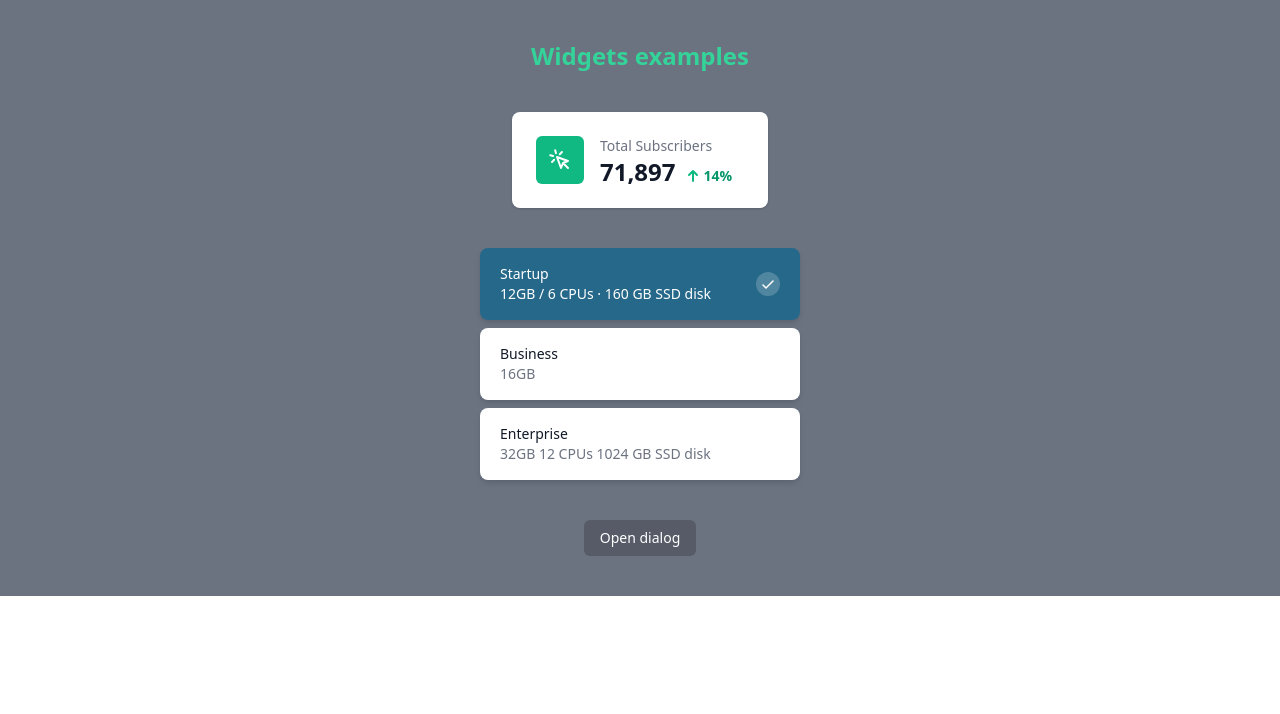
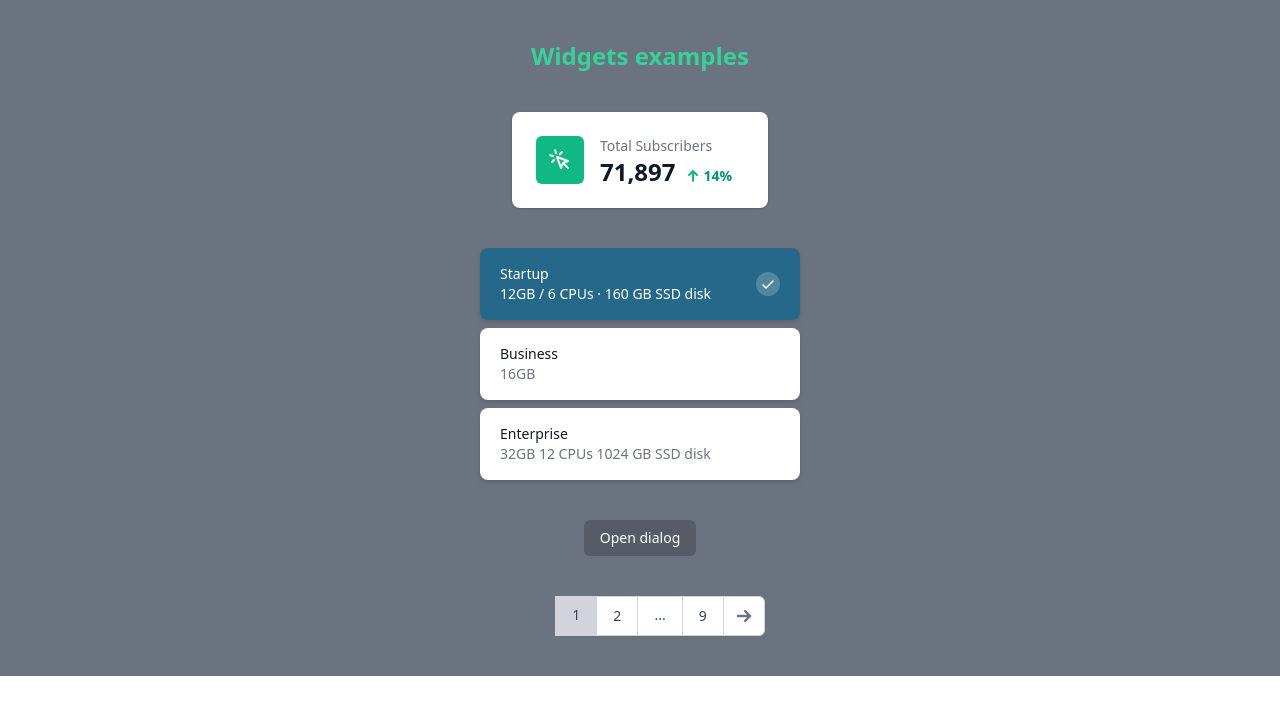
Before and after one commit to jllopiz90/Widgets, a React (Create React App) app: page / in a window 1280 px wide. Shown: the top 714 px of the page. Built offline with nearby package versions, Linux system fonts and the light colour scheme.

Commit message:
Added pagination widget

```diff
--- a/src/App.tsx
+++ b/src/App.tsx
@@ -2,6 +2,7 @@ import { useState } from "react";
 import StatsIndicator from "./components/StatsIndicator";
 import RadioGroup from "./components/RadioGroup";
 import Modal from "./components/Modal";
+import Pagination from "./components/Pagination";
 import { CursorClickIcon } from "@heroicons/react/outline";
 
 const plans = [
@@ -26,6 +27,7 @@ const plans = [
 
 function App() {
   const [open, setOpen] = useState(false);
+  const [page, setPage] = useState(1);
   const closeModal = () => setOpen(false);
   const openModal = () => setOpen(true);
 
@@ -65,6 +67,9 @@ function App() {
           />
         )}
       </div>
+      <div className="mt-10 w-80 justify-center flex">
+        <Pagination page={page} total={9} setPage={setPage} />
+      </div>
     </div>
   );
 }
--- /dev/null
+++ b/src/components/Pagination.tsx
@@ -0,0 +1,108 @@
+import { ArrowSmLeftIcon, ArrowSmRightIcon } from "@heroicons/react/solid";
+
+interface PaginationProps {
+  page: number;
+  total: number;
+  setPage: React.Dispatch<React.SetStateAction<number>>;
+}
+
+const Pagination = ({ page, setPage, total }: PaginationProps) => {
+  const show1ToLeft = () => page > 2 && total > 2;
+  const show2ToLeft = () => total > 3 && page > 3;
+  const showLeftDots = () => page - 2 > 2;
+  const show1ToRight = () => page < total - 1 && total > 2;
+  const show2ToRight = () => page < total - 2 && total > 3;
+  const showRightDots = () => page + 2 < total - 1;
+  return (
+    <nav
+      className="relative z-0 inline-flex rounded-md shadow-sm -space-x-px ml-10 h-10"
+      aria-label="Pagination"
+    >
+      {page > 1 && (
+        <span className="relative inline-flex items-center rounded-l-md py-2 border border-gray-300 bg-white text-sm font-medium text-gray-700 hover:bg-gray-50">
+          <span className="sr-only">Previous</span>
+          <button
+            onClick={() => setPage(page - 1)}
+            className="p-2 focus:outline-none active:bg-gray-300"
+          >
+            <ArrowSmLeftIcon className="w-6 h-6" />
+          </button>
+        </span>
+      )}
+      {page > 1 && (
+        <button
+          onClick={() => setPage(1)}
+          className="relative items-center px-4 py-2 border border-gray-300 bg-white text-sm font-medium text-gray-700 hover:bg-gray-50 focus:outline-none"
+        >
+          1
+        </button>
+      )}
+      {(show2ToLeft() && showLeftDots() && (
+        <span className="relative items-center px-4 py-2 border border-gray-300 bg-white text-sm font-medium text-gray-700">
+          ...
+        </span>
+      )) ||
+        (show2ToLeft() && (
+          <button
+            onClick={() => setPage(page - 2)}
+            className="relative items-center px-4 py-2 border border-gray-300 bg-white text-sm font-medium text-gray-700 hover:bg-gray-50 focus:outline-none"
+          >
+            {page - 2}
+          </button>
+        ))}
+      {show1ToLeft() && (
+        <button
+          onClick={() => setPage(page - 1)}
+          className="relative items-center px-4 py-2 border border-gray-300 bg-white text-sm font-medium text-gray-700 hover:bg-gray-50 focus:outline-none"
+        >
+          {page - 1}
+        </button>
+      )}
+      <span className="relative  items-center px-4 py-2 border border-gray-300 bg-gray-300 text-sm font-medium text-gray-700 hover:bg-gray-50">
+        {page}
+      </span>
+      {show1ToRight() && (
+        <button
+          onClick={() => setPage(page + 1)}
+          className="relative  items-center px-4 py-2 border border-gray-300 bg-white text-sm font-medium text-gray-700 hover:bg-gray-50 focus:outline-none"
+        >
+          {page + 1}
+        </button>
+      )}
+      {(show2ToRight() && showRightDots() && (
+        <span className="relative items-center px-4 py-2 border border-gray-300 bg-white text-sm font-medium text-gray-700">
+          ...
+        </span>
+      )) ||
+        (show2ToRight() && (
+          <button
+            onClick={() => setPage(page + 2)}
+            className="relative  items-center px-4 py-2 border border-gray-300 bg-white text-sm font-medium text-gray-700 hover:bg-gray-50 focus:outline-none"
+          >
+            {page + 2}
+          </button>
+        ))}
+      {page + 1 <= total && (
+        <button
+          onClick={() => setPage(total)}
+          className="relative items-center px-4 py-2 border border-gray-300 bg-white text-sm font-medium text-gray-700 hover:bg-gray-50 focus:outline-none"
+        >
+          {total}
+        </button>
+      )}
+      {page < total && (
+        <span className="relative inline-flex items-center py-2 rounded-r-md border border-gray-300 bg-white text-sm font-medium text-gray-500 hover:bg-gray-50">
+          <span className="sr-only">Next</span>
+          <button
+            onClick={() => setPage(page + 1)}
+            className="p-2 focus:outline-none active:bg-gray-300"
+          >
+            <ArrowSmRightIcon className="w-6 h-6" />
+          </button>
+        </span>
+      )}
+    </nav>
+  );
+};
+
+export default Pagination;
```
Also changed, not shown: 1 other file (tests, documents, lock files or other folders).
